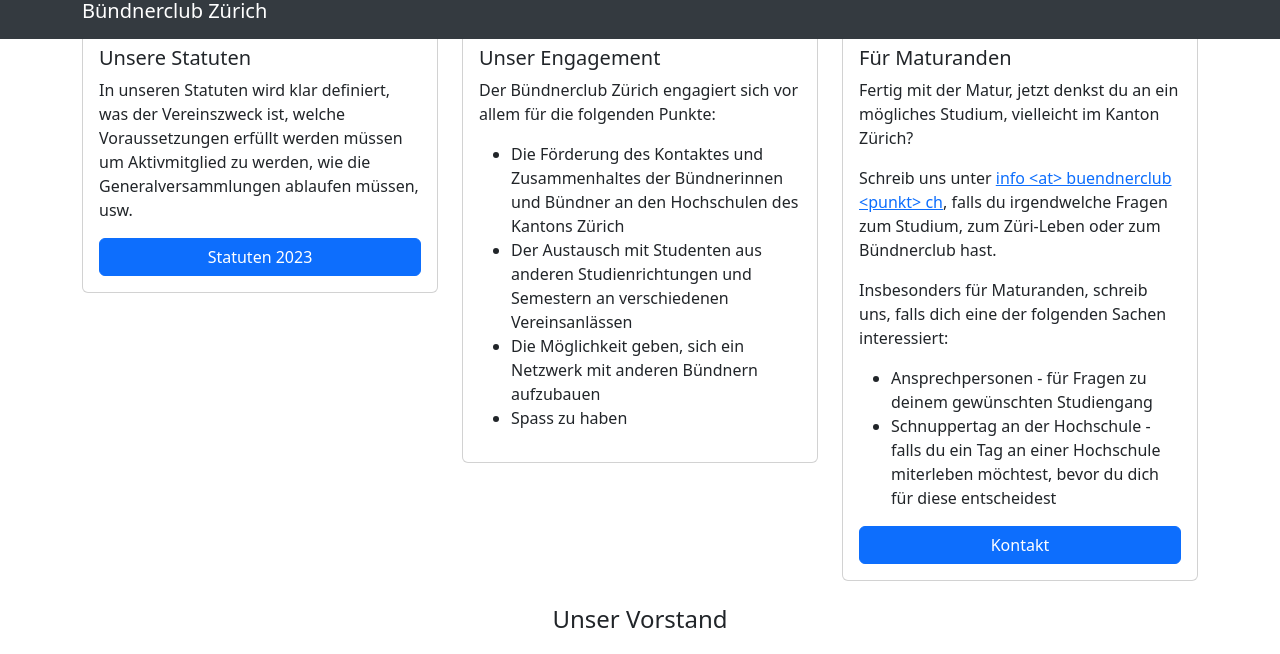
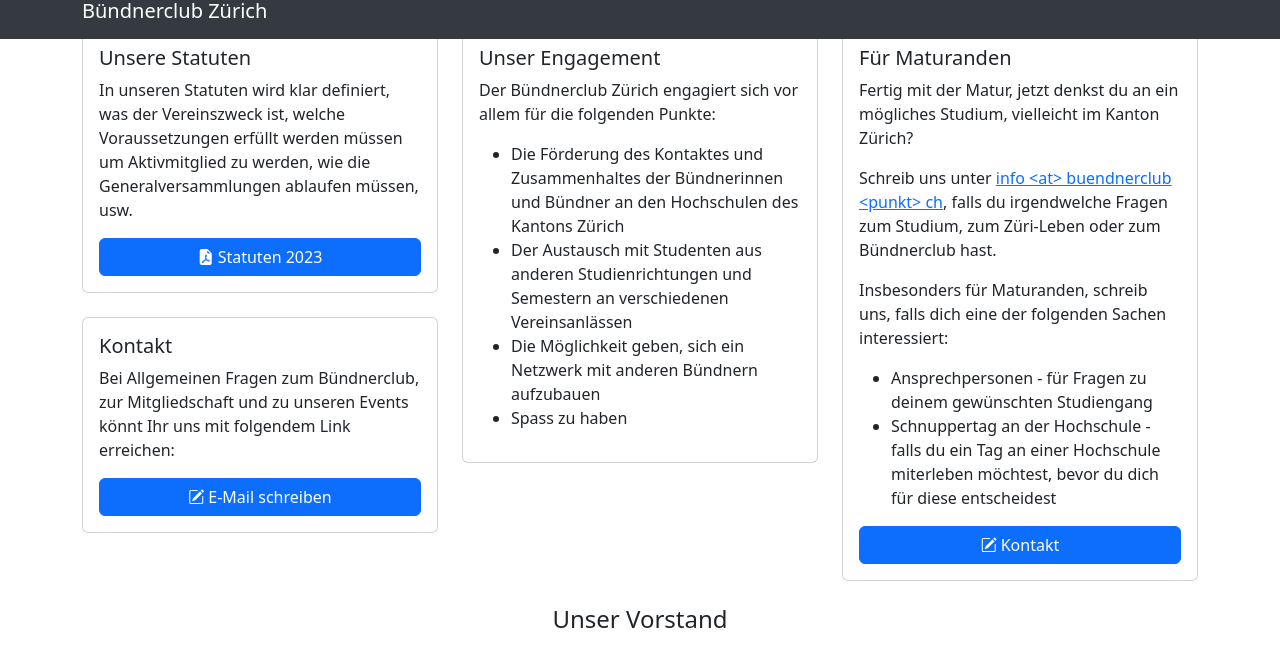
Before and after one commit to edbingo/bc-website, a Jekyll site: the page built from pages/about.html, in a window 1280 px wide and 900 px high, cut to the strip 117-771 px from the top of the window. Built offline with Jekyll 4.4.1, drawn with Linux system fonts in a browser that asks for light colours.

Commit message:
update buttons, add more info to about

```diff
--- a/pages/about.html
+++ b/pages/about.html
@@ -27,7 +27,14 @@
                                 welche Voraussetzungen erfüllt
                                 werden müssen um Aktivmitglied zu werden, wie die Generalversammlungen ablaufen müssen,
                                 usw.</p>
-                            <a href="{{page.statuten}}" class="btn btn-primary btn-rounded d-block">Statuten 2023</a>
+                            <a href="{{page.statuten}}" class="btn btn-primary btn-rounded d-block"><i class="bi bi-file-earmark-pdf-fill me-1"></i>Statuten 2023</a>
+                        </div>
+                    </div>
+                    <div class="card mt-4">
+                        <div class="card-body">
+                            <h5 class="card-title">Kontakt</h5>
+                            <p class="card-text">Bei Allgemeinen Fragen zum Bündnerclub, zur Mitgliedschaft und zu unseren Events könnt Ihr uns mit folgendem Link erreichen:</p>
+                            <a href="mailto:{{site.email | encode_email}}" class="btn btn-primary btn-rounded d-block"><i class="bi bi-pencil-square me-1"></i>E-Mail schreiben</a>
                         </div>
                     </div>
                 </div>
@@ -73,7 +80,7 @@
                                     möchtest, bevor du dich für diese entscheidest</li>
                             </ul>
                             <a href="mailto:{{site.email | encode_email}}"
-                                class="btn-primary btn-rounded btn d-block">Kontakt</a>
+                                class="btn-primary btn-rounded btn d-block"><i class="bi bi-pencil-square me-1"></i>Kontakt</a>
                         </div>
                     </div>
                 </div>
@@ -118,10 +125,10 @@
 
         {% endif %}
 
-    <div class="d-flex justify-content-end">
-        <a href="/alter_vorstand" class="btn btn-rounded btn-info d-inline-flex ">Ehemalige Mitglieder</a>
-    </div>
-    </section>
+        <div class="d-flex justify-content-end">
+            <a href="/alter_vorstand" class="btn btn-rounded btn-info d-inline-flex ">Ehemalige Mitglieder</a>
+        </div>
+        </section>
 
     </div>
 </main>
```
Also changed, not shown: pages/join.html (+6 -3 lines).
